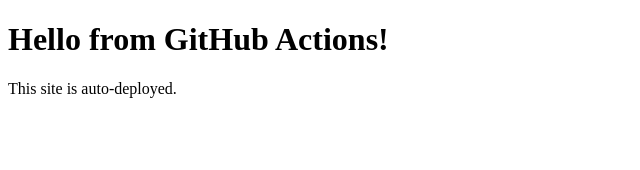
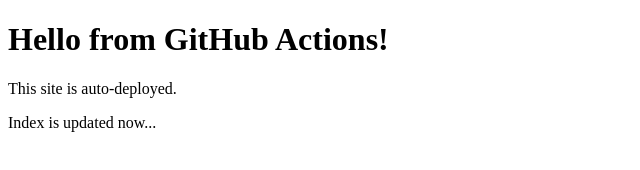
Before and after one commit to sukhijaamandeeplearn/github-learning, a plain HTML site: page gh-pages-site/index.html in a window 1280 px wide. Shown: the whole page, without its empty margins (0-640 px from the left). Drawn offline with Linux system fonts and the light colour scheme.

Commit message:
Updated Index Page

```diff
--- a/gh-pages-site/index.html
+++ b/gh-pages-site/index.html
@@ -6,5 +6,6 @@
 <body>
   <h1>Hello from GitHub Actions!</h1>
   <p>This site is auto-deployed.</p>
+  <p> Index is updated now...</p>
 </body>
 </html>
```
